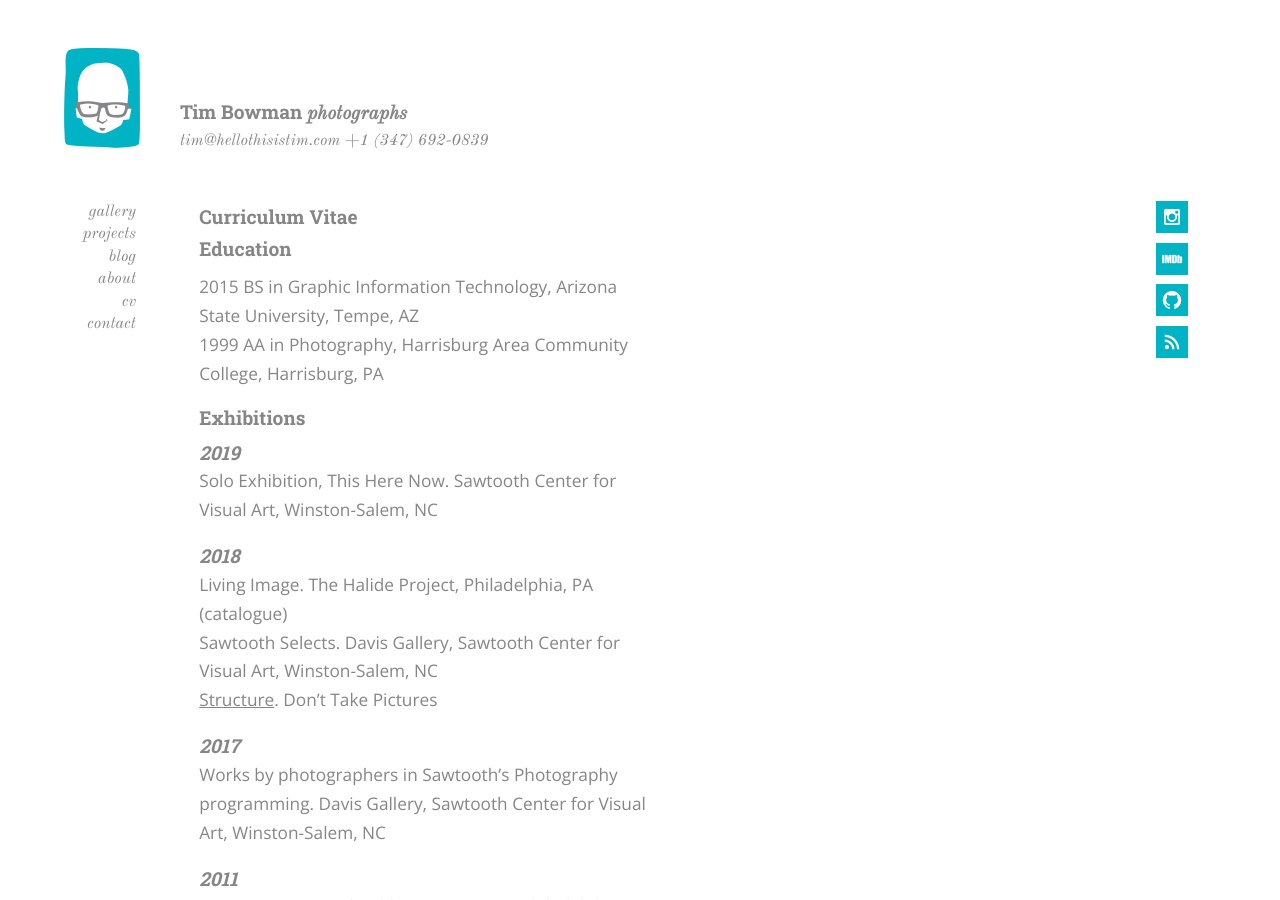
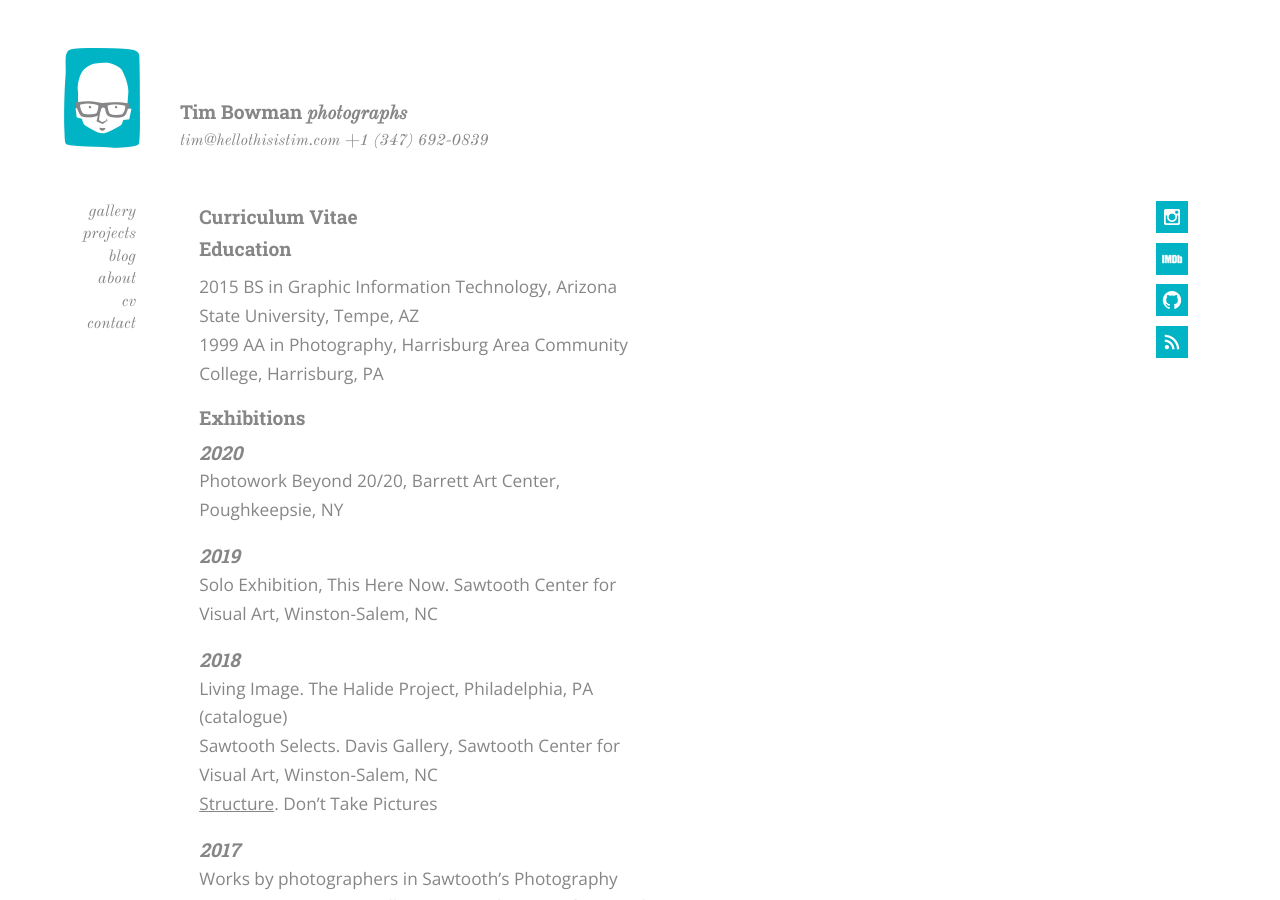
Before and after one commit to hellothisistim/hellothisistim.github.io, a Jekyll site: the page built from _posts/2018-01-01-cv.md, in a window 1280 px wide and 900 px high. Built offline with Jekyll 4.4.1, drawn with Linux system fonts in a browser that asks for light colours; comment, search, counter and statistics services are not loaded.

Commit message:
Add show at Barrett (#126)

```diff
--- a/_posts/2018-01-01-cv.md
+++ b/_posts/2018-01-01-cv.md
@@ -12,6 +12,10 @@ date:   2018-12-16 9:00:00 -0400
 
 
 ## Exhibitions
+
+### 2020
+
+Photowork Beyond 20/20, Barrett Art Center, Poughkeepsie, NY
 
 ### 2019
 
```
